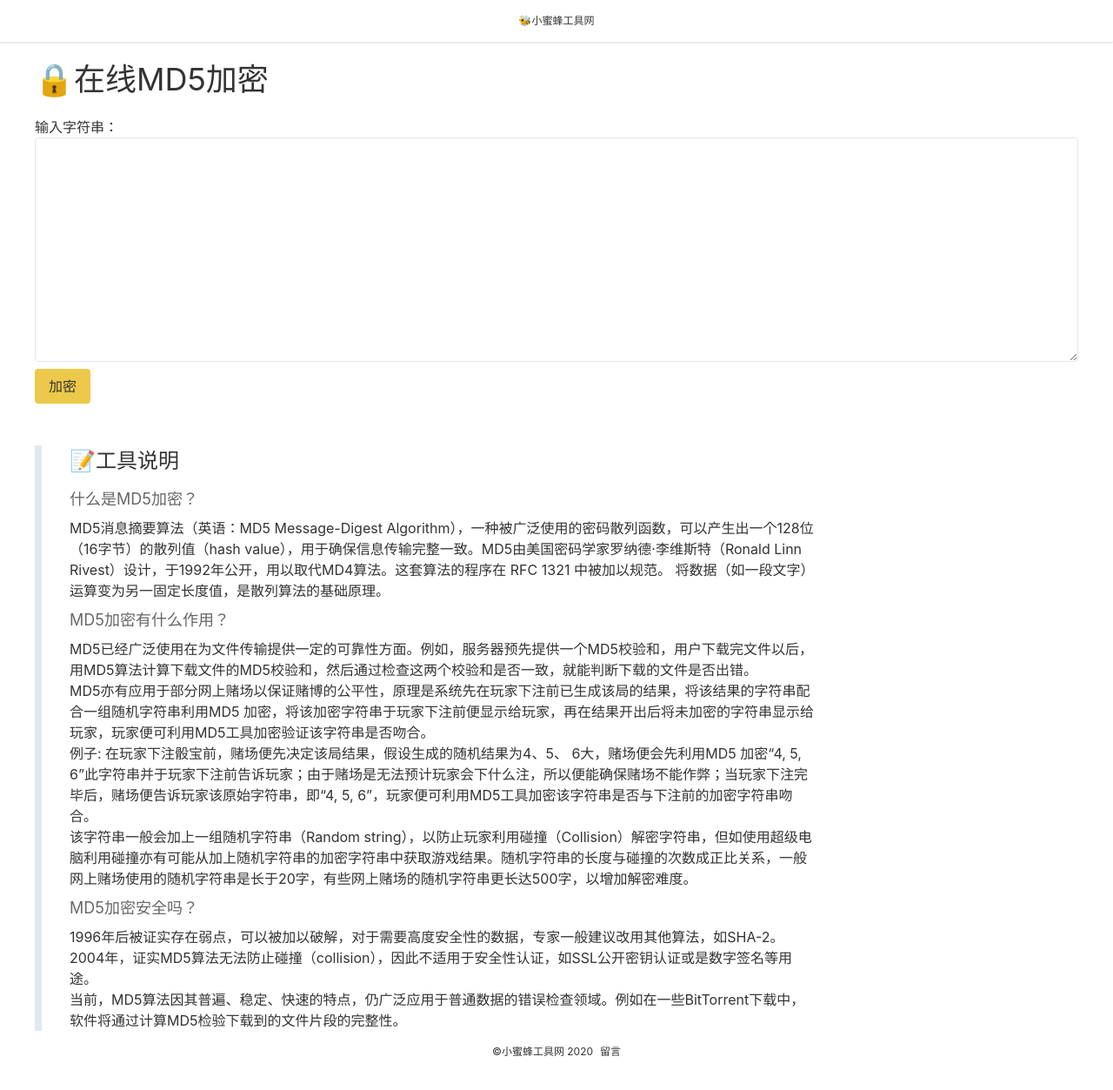
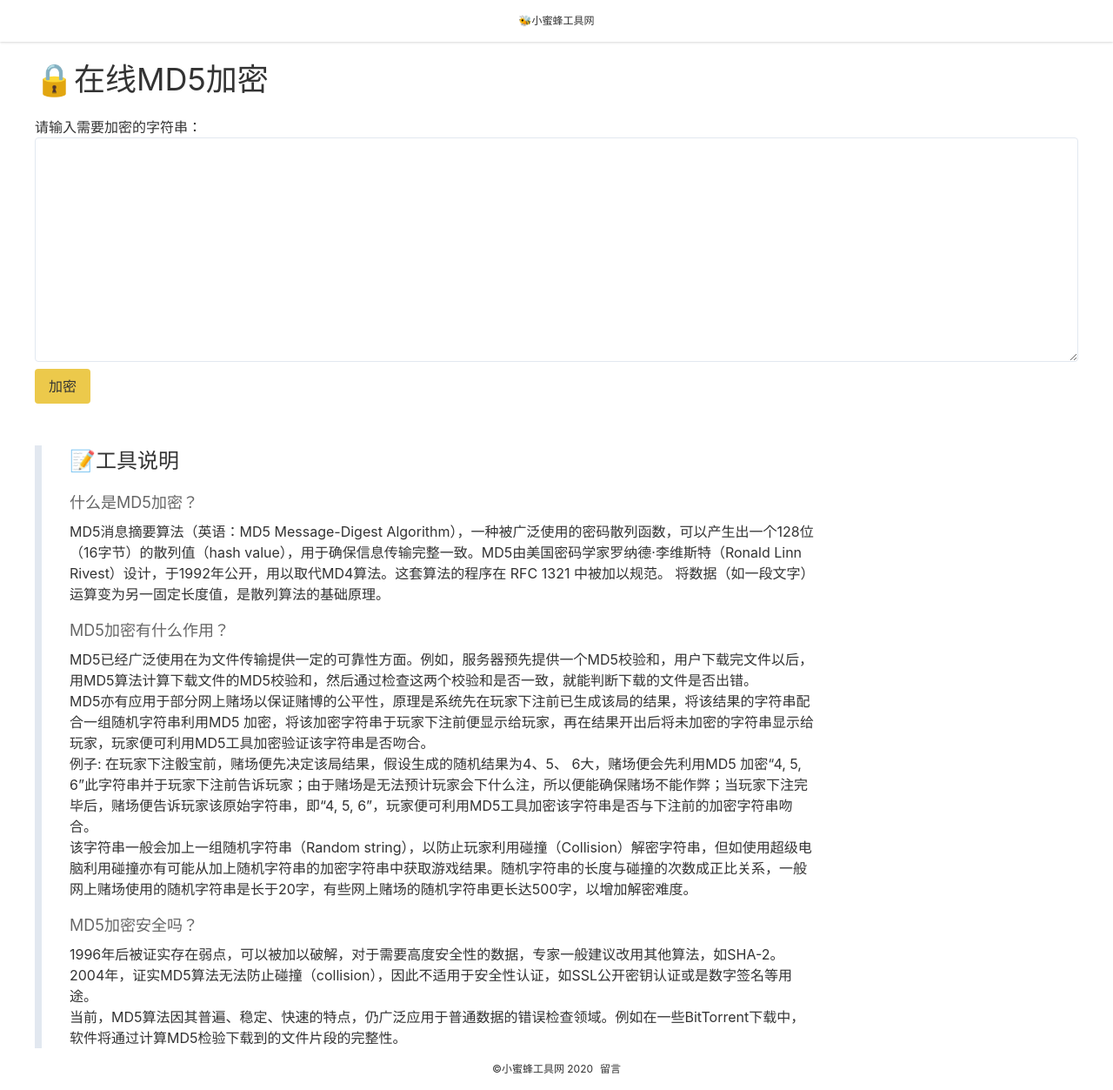
Before and after one commit to sky-builder/online-tools, a Nuxt app: page /hash/md5 in a window 1280 px wide. Shown: the whole page at 87% size. Built offline with nearby package versions, Linux system fonts and the light colour scheme.

Commit message:
fix: md5

```diff
--- a/pages/hash/md5.vue
+++ b/pages/hash/md5.vue
@@ -1,7 +1,7 @@
 <template>
   <div>
     <h1>🔒在线MD5加密</h1>
-    <label for="js-input">输入字符串：</label>
+    <label for="js-input">请输入需要加密的字符串：</label>
     <textarea id="js-input" v-model="input" class="w-full block" name cols="30" rows="10"></textarea>
     <button @click="handleClick" class="mt-2">加密</button>
     <div v-if="isResultVisible">
@@ -19,20 +19,20 @@
     </div>
     <div class="w-3/4 mt-12 pl-8 border-l-8">
       <h2 class="">📝工具说明</h2>
-      <h3 class="opacity-75">什么是MD5加密？</h3>
+      <h3 class="opacity-75 mt-4">什么是MD5加密？</h3>
       <p>
         MD5消息摘要算法（英语：MD5 Message-Digest Algorithm），一种被广泛使用的密码散列函数，可以产生出一个128位（16字节）的散列值（hash value），用于确保信息传输完整一致。MD5由美国密码学家罗纳德·李维斯特（Ronald Linn Rivest）设计，于1992年公开，用以取代MD4算法。这套算法的程序在 RFC 1321 中被加以规范。
         将数据（如一段文字）运算变为另一固定长度值，是散列算法的基础原理。
         <br />
       </p>
-      <h3 class="opacity-75">MD5加密有什么作用？</h3>
+      <h3 class="opacity-75 mt-4">MD5加密有什么作用？</h3>
       <p>
         MD5已经广泛使用在为文件传输提供一定的可靠性方面。例如，服务器预先提供一个MD5校验和，用户下载完文件以后，用MD5算法计算下载文件的MD5校验和，然后通过检查这两个校验和是否一致，就能判断下载的文件是否出错。
         <br />MD5亦有应用于部分网上赌场以保证赌博的公平性，原理是系统先在玩家下注前已生成该局的结果，将该结果的字符串配合一组随机字符串利用MD5 加密，将该加密字符串于玩家下注前便显示给玩家，再在结果开出后将未加密的字符串显示给玩家，玩家便可利用MD5工具加密验证该字符串是否吻合。
         <br />例子: 在玩家下注骰宝前，赌场便先决定该局结果，假设生成的随机结果为4、5、 6大，赌场便会先利用MD5 加密“4, 5, 6”此字符串并于玩家下注前告诉玩家；由于赌场是无法预计玩家会下什么注，所以便能确保赌场不能作弊；当玩家下注完毕后，赌场便告诉玩家该原始字符串，即“4, 5, 6”，玩家便可利用MD5工具加密该字符串是否与下注前的加密字符串吻合。
         <br />该字符串一般会加上一组随机字符串（Random string），以防止玩家利用碰撞（Collision）解密字符串，但如使用超级电脑利用碰撞亦有可能从加上随机字符串的加密字符串中获取游戏结果。随机字符串的长度与碰撞的次数成正比关系，一般网上赌场使用的随机字符串是长于20字，有些网上赌场的随机字符串更长达500字，以增加解密难度。
       </p>
-      <h3 class="opacity-75">MD5加密安全吗？</h3>
+      <h3 class="opacity-75 mt-4">MD5加密安全吗？</h3>
       <p>
         1996年后被证实存在弱点，可以被加以破解，对于需要高度安全性的数据，专家一般建议改用其他算法，如SHA-2。2004年，证实MD5算法无法防止碰撞（collision），因此不适用于安全性认证，如SSL公开密钥认证或是数字签名等用途。
         <br />当前，MD5算法因其普遍、稳定、快速的特点，仍广泛应用于普通数据的错误检查领域。例如在一些BitTorrent下载中，软件将通过计算MD5检验下载到的文件片段的完整性。
```
